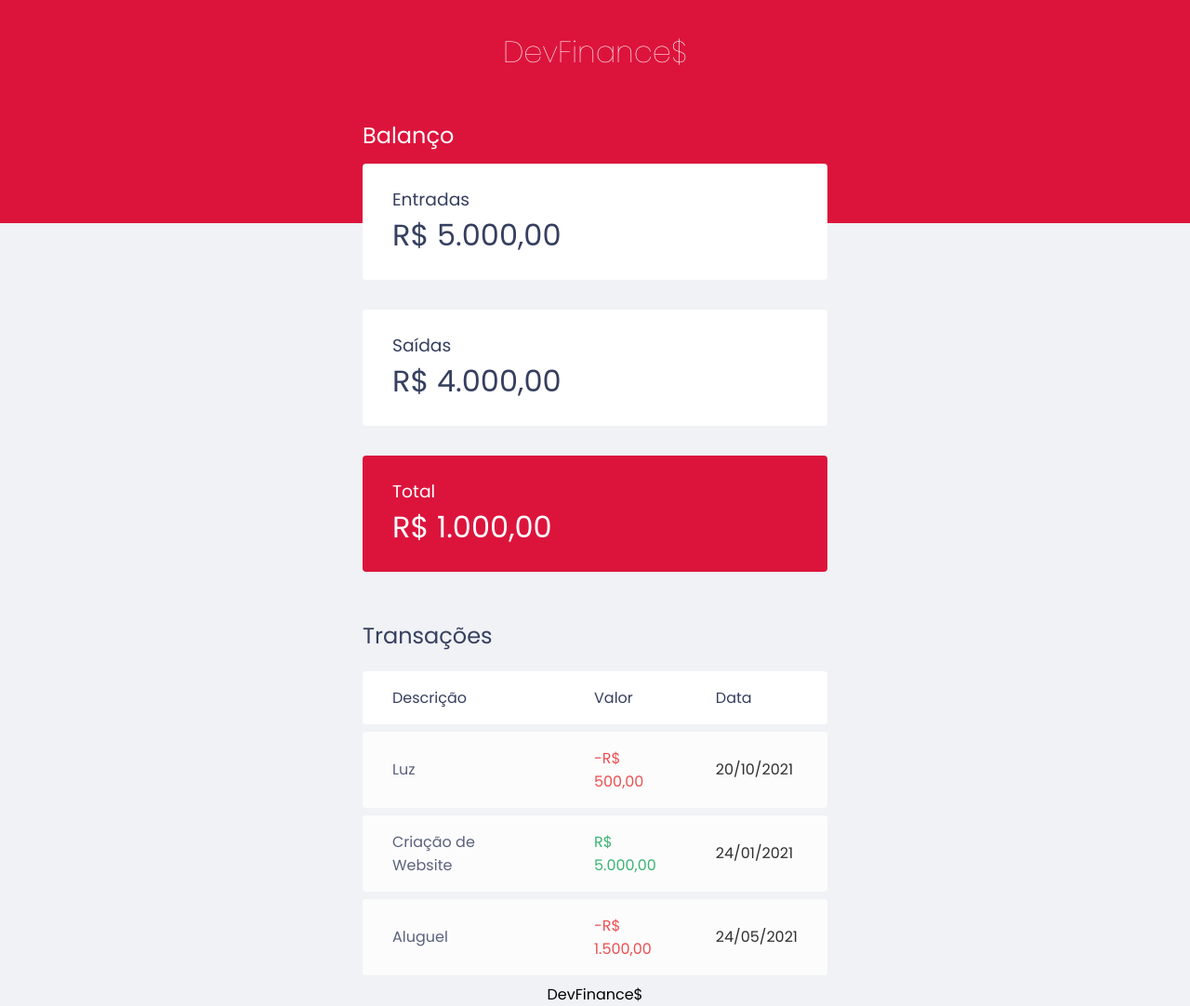
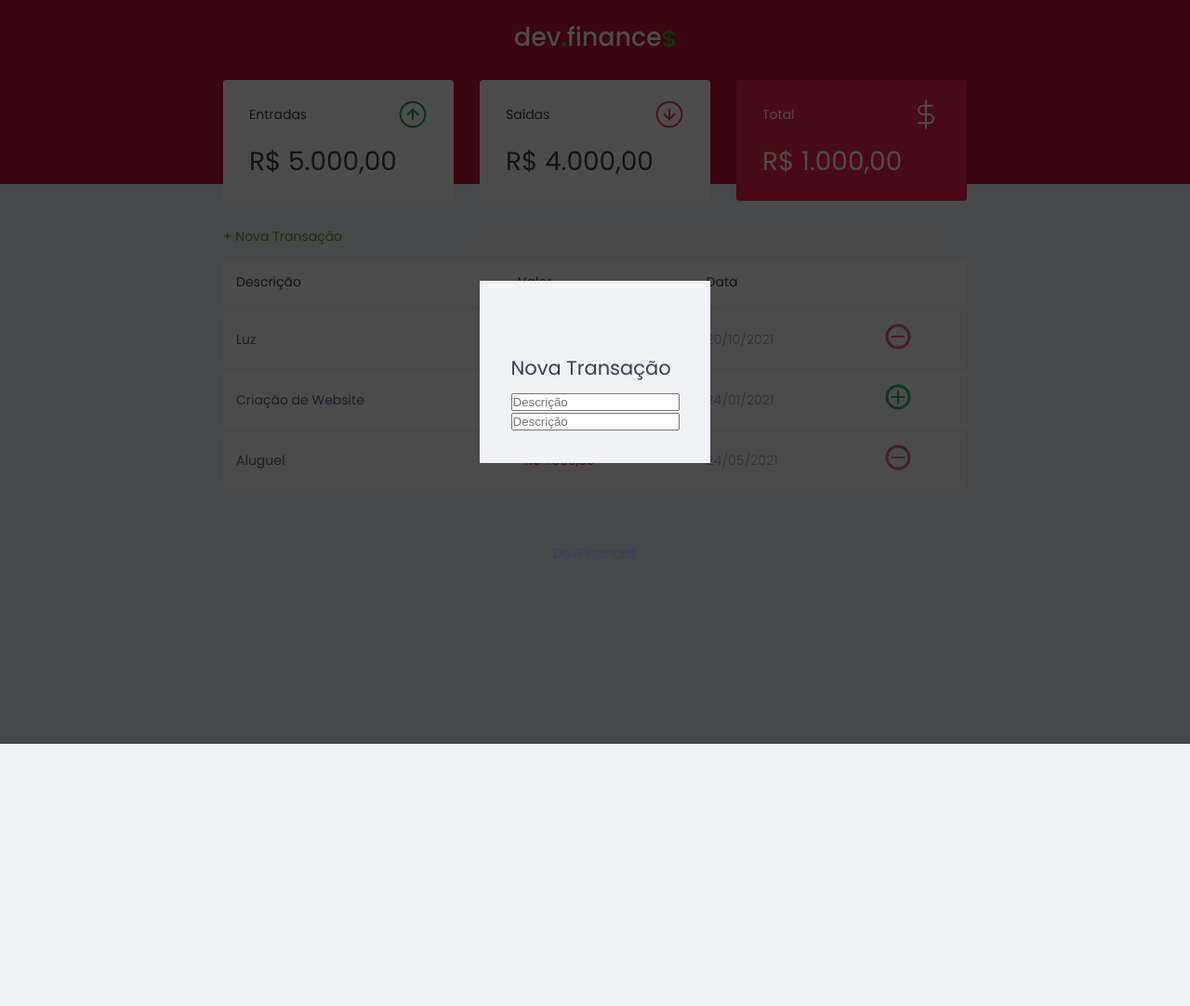
Before and after one commit to markos170/DevFinancesRocket, a plain HTML site: page index.html in a window 1280 px wide. Shown: the whole page at 93% size. After the commit the page ends 800 px from the top, so only its background shows below. Drawn offline with Linux system fonts and the light colour scheme.

Commit message:
third devfinces

```diff
--- a/index.html
+++ b/index.html
@@ -14,23 +14,34 @@
 
 <body>
     <header>
-        <h1 id="logo">DevFinance$</h1>
+        <img class="logo" src="/assets/logo.svg" alt="logo first">
     </header>
     <main class="container">
         <section id="balance">
 
-            <h2>Balanço</h2>
+            <h2 class="sr-only">Balanço</h2>
 
             <div class="card">
-                <h3>Entradas</h3>
+                <h3>
+                    <span>Entradas</span>
+                    <img src="/assets/income.svg" alt="income">
+                </h3>
                 <p>R$ 5.000,00</p>
+
             </div>
             <div class="card">
-                <h3>Saídas</h3>
+                <h3>
+                    <span>Saídas</span>
+                    <img src="/assets/expense.svg" alt="expense">
+                </h3>
                 <p>R$ 4.000,00</p>
+
             </div>
             <div class="card green">
-                <h3>Total</h3>
+                <h3>
+                    <span>Total</span>
+                    <img src="/assets/total.svg" alt="total">
+                </h3>
                 <p>R$ 1.000,00</p>
             </div>
 
@@ -38,35 +49,88 @@
         </section>
         <section id="transaction">
 
-            <h2>Transações</h2>
+            <h2 class="sr-only">Transações</h2>
+            <a href="#" class="button new">+ Nova Transação </a>
+
             <table id="data-table">
                 <thead>
                     <tr>
                         <th>Descrição</th>
                         <th>Valor</th>
                         <th>Data</th>
-                    </tr>
+                        <th></th>
+
+                    <tr>
                 </thead>
                 <tbody>
                     <tr>
                         <td class="description">Luz</td>
                         <td class="expense">-R$ 500,00</td>
                         <td class="date">20/10/2021</td>
+                        <td>
+                            <img src="/assets/minus.svg"
+                             alt="imagem de menus">
+                        </td>
                     </tr>
                     <tr>
                         <td class="description">Criação de Website</td>
                         <td class="income">R$ 5.000,00</td>
                         <td class="date">24/01/2021</td>
+                        <td>
+                            <img src="/assets/plus.svg"
+                            alt="imagem de mais">
+                        </td>
                     </tr>
                     <tr>
                         <td class="description">Aluguel</td>
                         <td class="expense">-R$ 1.500,00</td>
                         <td class="date">24/05/2021</td>
+                        <td>
+                            <img src="/assets/minus.svg"
+                            alt="imagem de menus">
+                        </td>
+
                     </tr>
                 </tbody>
             </table>
         </section>
     </main>
+    <div class="modal-overlay active">
+        <div class="modal">
+            <div id="form">
+                <h2>Nova Transação</h2>
+                <form action="">
+                    <div class="input-group">
+                        <label
+                            class="sr-only"
+                            for="description">Descrição
+                        </label>
+                        <input
+                            type="text"
+                            id="description"
+                            name="description"
+                            placeholder="Descrição"
+                        />
+
+                    </div>
+
+                    <div class="input-group">
+                        <label
+                            class="sr-only"
+                            for="amount">Descrição
+                        </label>
+                        <input
+                            type="number"
+                            id="amount"
+                            name="amount"
+                            placeholder="Descrição"
+                        />
+
+                    </div>
+                </form>
+            </div>
+        </div>
+    </div>
     <footer>DevFinance$</footer>
 
 </body>
--- a/style.css
+++ b/style.css
@@ -1,11 +1,15 @@
 :root{
     --dark-blue: #363f5f;
-    --reader-pink: #DC143C;
+    --reader-pink: #f7244e;
 }
 *{
     padding: 0;
     margin: 0;
     box-sizing: border-box;
+}
+
+html{
+    font-size: 93.75%;
 }
 
 body{
@@ -15,7 +19,7 @@ body{
 
 /*----header----*/
 header{
-    background: var(--reader-pink);
+    background:#c51034 ;
     padding: 2rem 0 10rem;
     text-align: center;
 }
@@ -24,8 +28,21 @@ header{
     color: #fff;
     font-weight: 100;
 }
+
+.sr-only{
+    position: absolute;
+    width: 1px;
+    height: 1px;
+    padding: 0;
+    margin: -1px;
+    overflow: hidden;
+    clip: rect(0, 0, 0, 0);
+    white-space: nowrap;
+    border-width: 0;
+}
+
 .container{
-    width: min(90vw, 500px);
+    width: min(90vw, 800px);
     margin: auto;
 }
 /*------title-----*/
@@ -35,16 +52,31 @@ h2{
     color: var(--dark-blue);
     font-weight: normal;
 }
+/*----links e buttons----*/
+
+a{
+   color: #49aa26;
+   text-decoration: none;
+}
+
+a:hover {
+   color: #3dd705;
+}
+
+.button.new{
+   margin-bottom: .8rem;
+   display: inline-block;
+}
+
 
 /*----balance----*/
 #balance{
-    margin-top: -7rem;
+    margin-top: -8rem;
 }
 
 #balance h2{
     color: white;
     margin-top: 0;
-
 }
 
 /*---cards--*/
@@ -58,14 +90,18 @@ h2{
 
 .card h3{
     font-weight: normal;
-    font-size: 1;
-
+    font-size: 1rem;
+    justify-content: space-between;
+    display: flex;
+    align-items: center;
 }
 
 .card p{
     font-size: 2rem;
     line-height: 3rem;
+    margin-top: 1rem;
 }
+
 
 .card.green{
     background: var(--reader-pink);
@@ -73,24 +109,28 @@ h2{
 }
 
 /*----table----*/
+#transaction{
+    display: block;
+    overflow-x: auto;
+}
+
 #data-table{
     width: 100%;
-    border-spacing: 0 0.5rem;
+    border-spacing: 0 0.25rem;
+    color: #969cb3;
 }
 
-table th{
+table thead th{
     background: white;
     font-weight: normal;
-    padding: 1rem 2rem;
+    padding: 1rem 1rem;
     color: var(--dark-blue);
     text-align: left;
 }
 
 table tbody td{
     background: white;
-    padding: 1rem 2rem;
-    width: 100%;
-
+    padding: 1rem 1rem;
 }
 
 table tbody tr{
@@ -124,10 +164,50 @@ td.expense{
     color: #e92929;
 }
 
+/*---modal--*/
+.modal-overlay.active{
+    visibility: visible;
+    opacity: 1;
+}
+.modal-overlay{
+    width: 100%;
+    height: 100%;
+    background-color: rgba(0, 0, 0, 0.7);
+    position: fixed;
+    top: 0;
+    display: flex;
+    align-items: center;
+    justify-content: center;
+    opacity: 0;
+    visibility: hidden;
+}
+
+.modal {
+    background: #f0f2f5;
+    padding: 2.4rem;
+}
+
+
 
 
 /*-----footer----*/
 footer{
     text-align: center;
+    padding: 4rem 0 2rem;
+    color: var(--dark-blue);
+    opacity: 0.8;
 
 }
+
+/*---Responsive---*/
+@media (min-width: 800px){
+    html {
+        font-size: 87.5%;
+    }
+
+    #balance{
+        display: grid;
+        grid-template-columns: repeat(3, 1fr);
+        gap: 2rem;
+    }
+}
```
Also changed, not shown: assets/expense.svg (added), assets/income.svg (added), assets/logo.svg (added), assets/minus.svg (added), assets/plus.svg (added), assets/total.svg (added).
